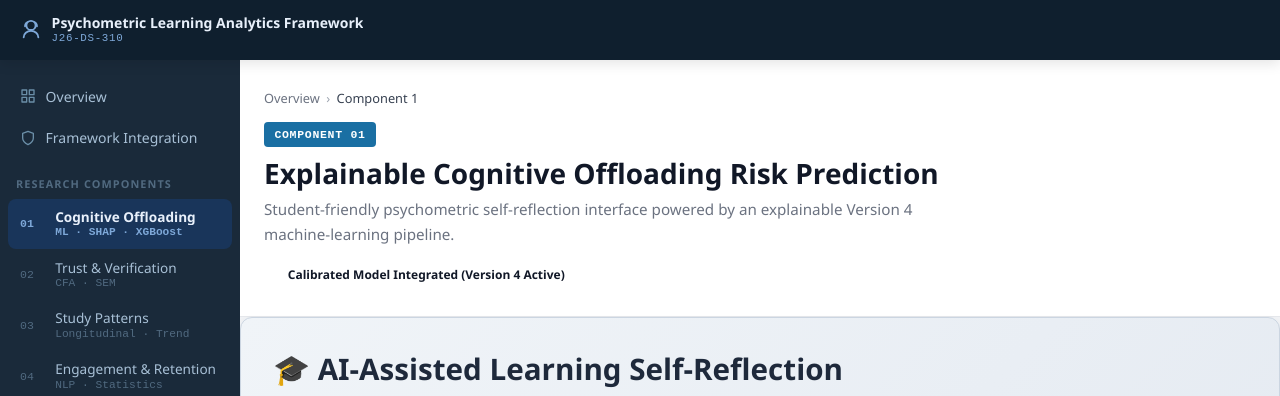
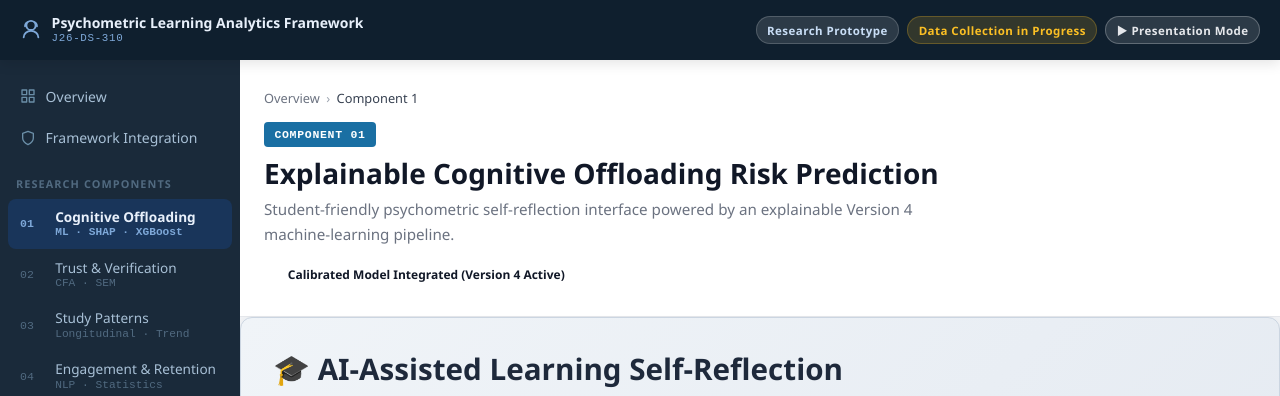
Before and after one commit to itzcheh1ru/psychometric-learning-analytics-framework, a Flask app: page /component1 in a window 1280 px wide. Shown: the top 396 px of the page. Run offline with Flask 3, Linux system fonts and the light colour scheme.

Commit message:
fix(dashboard): restore presentation mode and pin scikit-learn

```diff
--- a/app/templates/partials/header.html
+++ b/app/templates/partials/header.html
@@ -34,5 +34,24 @@
                 </div>
             </a>
         </div>
+
+        <!-- Status badges & presentation toggle -->
+        <div class="app-header__badges" aria-label="Project status and presentation controls">
+            <span class="header-badge header-badge--prototype">Research Prototype</span>
+            <span class="header-badge header-badge--status">Data Collection in Progress</span>
+            <a
+                href="{% if request.args.get('presentation') == '1' %}{{ request.path }}{% else %}{{ request.path }}?presentation=1{% endif %}"
+                class="header-badge header-badge--presentation {% if request.args.get('presentation') == '1' %}header-badge--presentation-active{% endif %}"
+                role="button"
+                aria-pressed="{% if request.args.get('presentation') == '1' %}true{% else %}false{% endif %}"
+                title="{% if request.args.get('presentation') == '1' %}Exit presentation mode{% else %}Enable presentation mode for widescreen projection{% endif %}"
+            >
+                {% if request.args.get('presentation') == '1' %}
+                &#10005; Exit Presentation
+                {% else %}
+                &#9654; Presentation Mode
+                {% endif %}
+            </a>
+        </div>
     </div>
 </header>
--- a/requirements.txt
+++ b/requirements.txt
@@ -3,7 +3,7 @@ python-dotenv==1.0.1
 openpyxl
 gunicorn==26.2.0
 joblib>=1.3.0
-scikit-learn>=1.3.0
+scikit-learn==1.7.1
 numpy>=1.24.0
 pandas>=2.0.0
 scipy>=1.10.0
```
